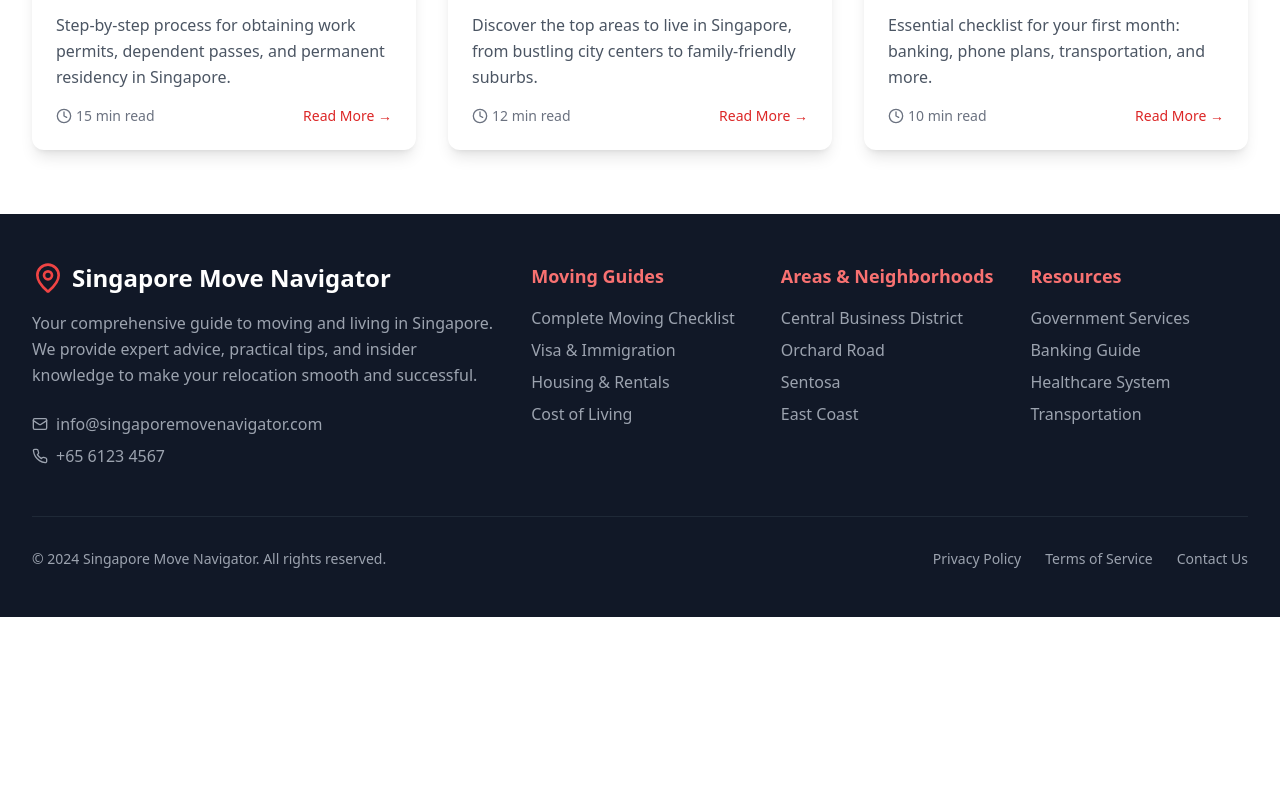
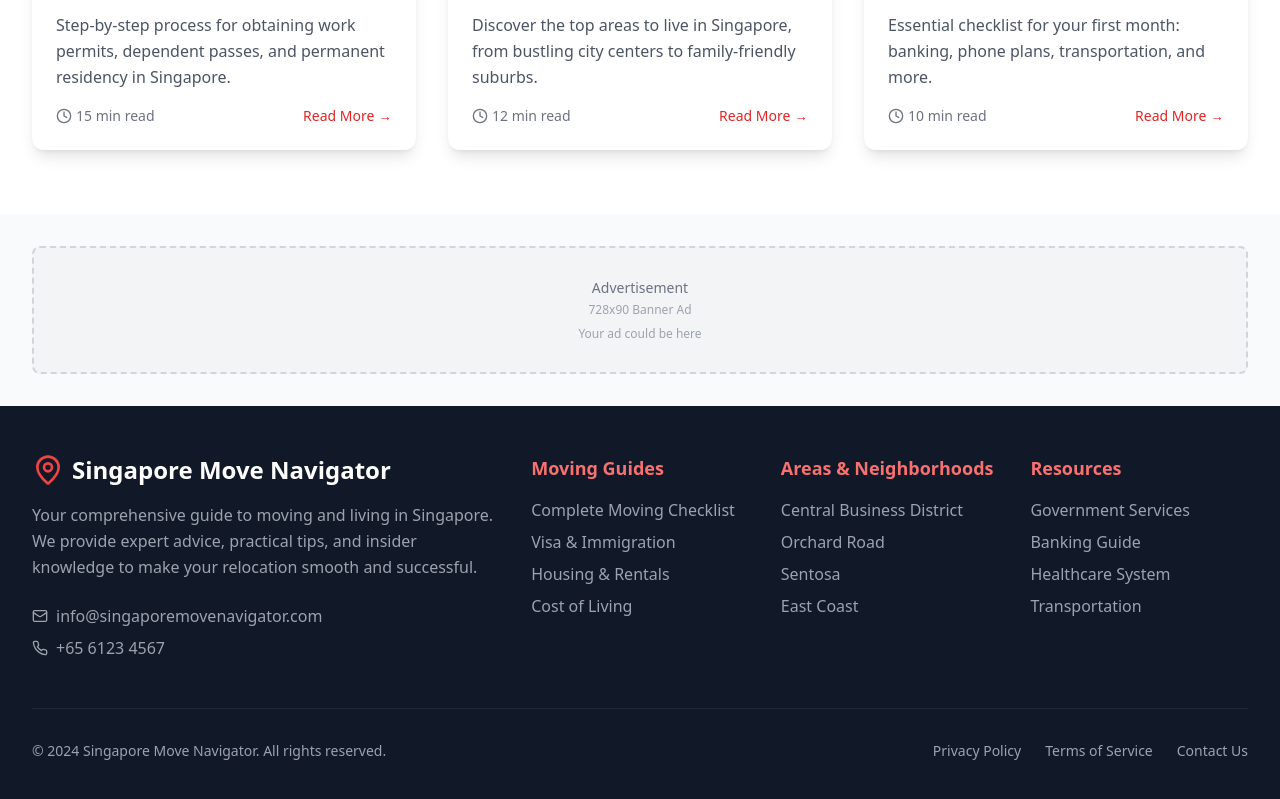
Before and after one commit to akidlee/livinsingapore, a React (Vite) app: page / in a window 1280 px wide. Shown: the part 1776-2575 px from the top of the page. Before the commit the page ends 2393 px from the top, so only its background shows below. Built offline with nearby package versions, Linux system fonts and the light colour scheme.

Commit message:
Add ad banner component
Adds an AdBanner component with placeholder content and styling, and integrates it into the Index page. Makes the component reusable.

```diff
--- /dev/null
+++ b/src/components/AdBanner.tsx
@@ -0,0 +1,33 @@
+
+import React from 'react';
+
+interface AdBannerProps {
+  size?: 'banner' | 'rectangle' | 'leaderboard';
+  className?: string;
+}
+
+const AdBanner = ({ size = 'banner', className = '' }: AdBannerProps) => {
+  const sizeClasses = {
+    banner: 'h-24 md:h-32', // Mobile: 96px, Desktop: 128px
+    rectangle: 'h-64 md:h-80', // Square-ish format
+    leaderboard: 'h-20 md:h-24' // Thin banner
+  };
+
+  return (
+    <div className={`w-full ${sizeClasses[size]} ${className}`}>
+      <div className="bg-gray-100 border-2 border-dashed border-gray-300 rounded-lg h-full flex flex-col items-center justify-center hover:bg-gray-50 transition-colors duration-200">
+        <div className="text-center">
+          <p className="text-gray-500 text-sm font-medium mb-1">Advertisement</p>
+          <p className="text-gray-400 text-xs">
+            {size === 'banner' && '728x90 Banner Ad'}
+            {size === 'rectangle' && '300x250 Rectangle Ad'}
+            {size === 'leaderboard' && '728x90 Leaderboard Ad'}
+          </p>
+          <p className="text-gray-400 text-xs mt-2">Your ad could be here</p>
+        </div>
+      </div>
+    </div>
+  );
+};
+
+export default AdBanner;
--- a/src/pages/Index.tsx
+++ b/src/pages/Index.tsx
@@ -3,6 +3,7 @@ import Header from '@/components/Header';
 import Hero from '@/components/Hero';
 import QuickLinks from '@/components/QuickLinks';
 import FeaturedGuides from '@/components/FeaturedGuides';
+import AdBanner from '@/components/AdBanner';
 import Footer from '@/components/Footer';
 
 const Index = () => {
@@ -12,6 +13,14 @@ const Index = () => {
       <Hero />
       <QuickLinks />
       <FeaturedGuides />
+
+      {/* Ad Banner Section */}
+      <section className="py-8 bg-gray-50">
+        <div className="max-w-7xl mx-auto px-4 sm:px-6 lg:px-8">
+          <AdBanner size="banner" />
+        </div>
+      </section>
+
       <Footer />
     </div>
   );
```
